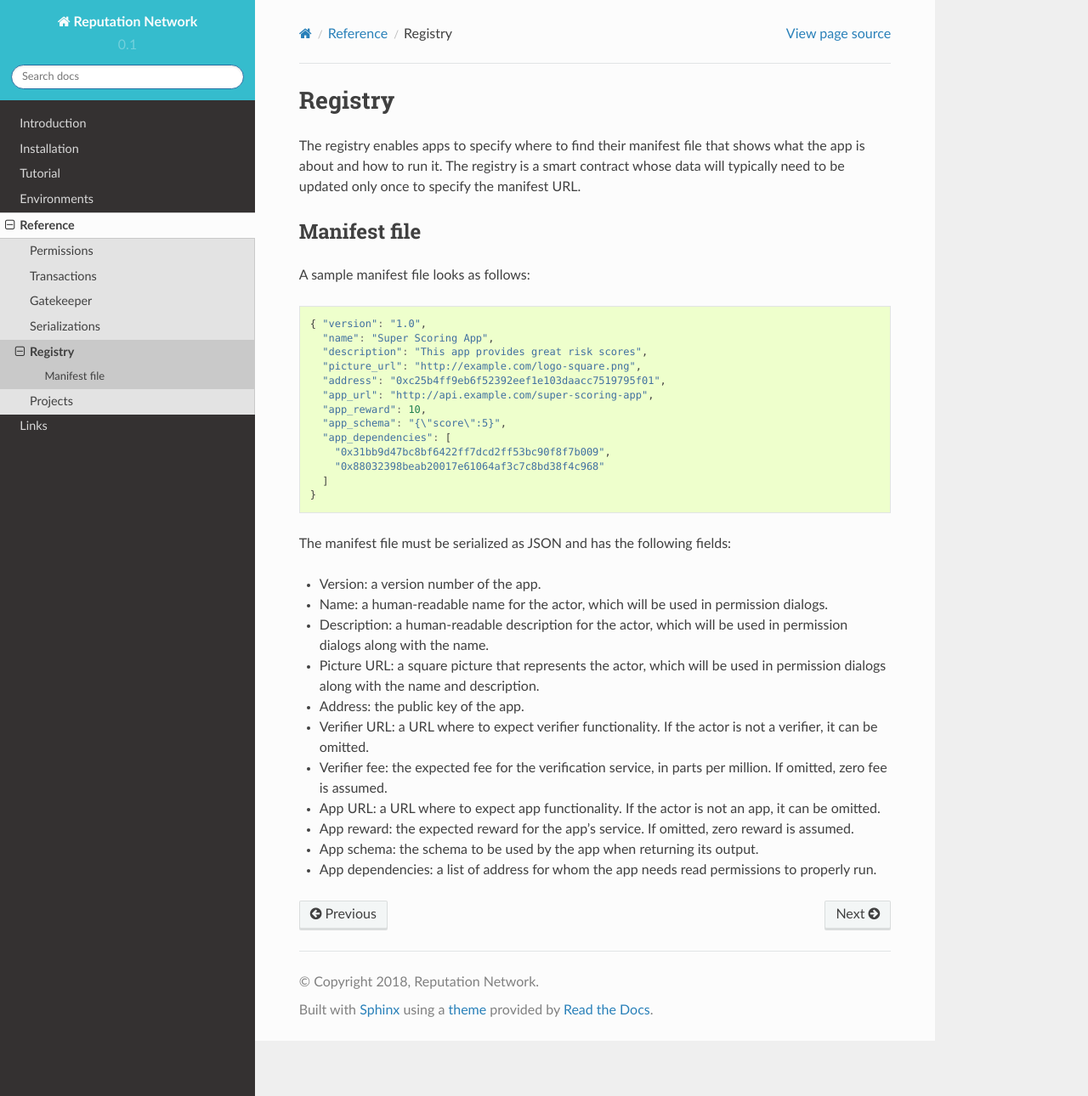
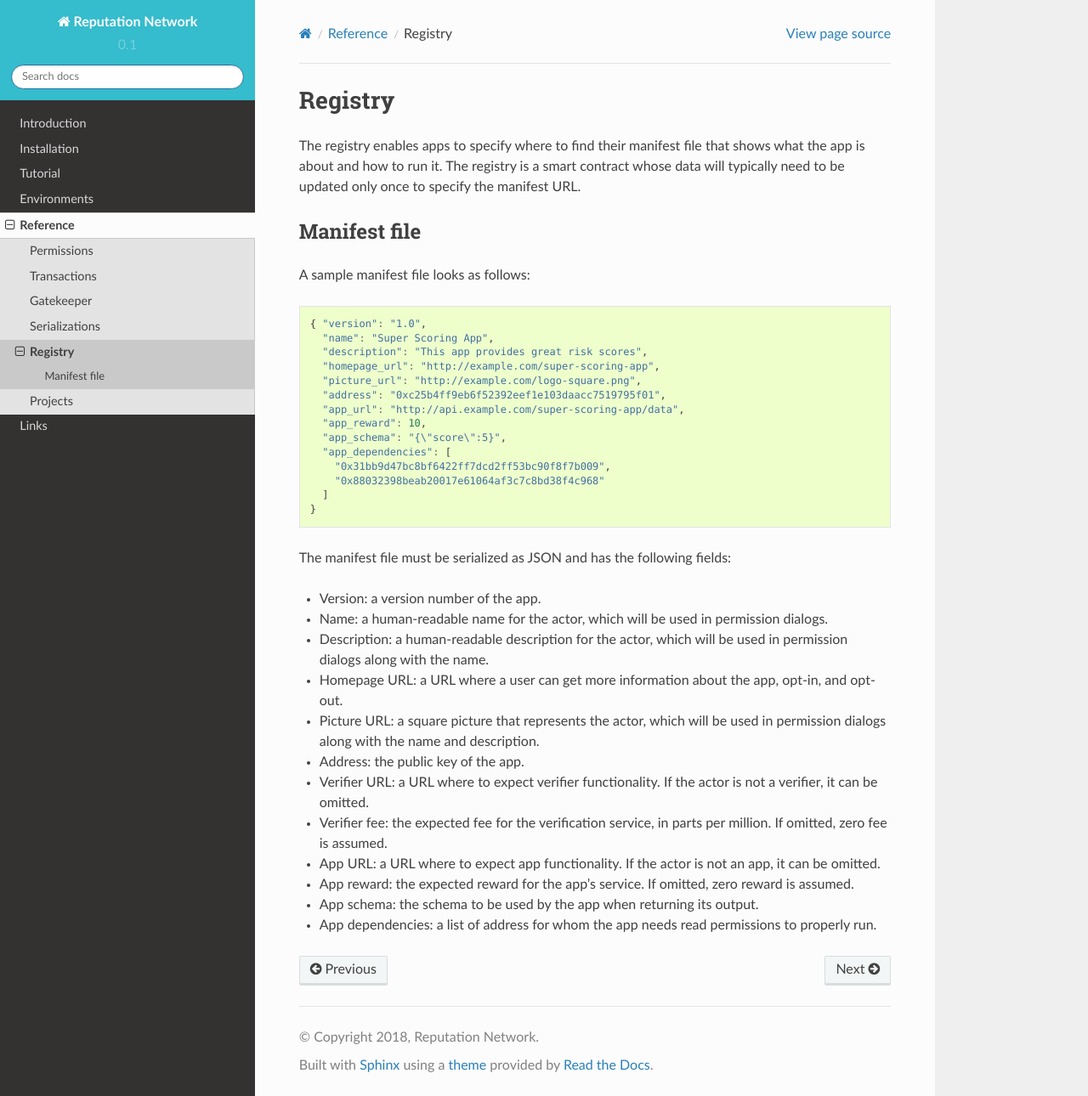
Before and after one commit to reputation-network/rey-docs, a Sphinx documentation site: the page built from docs/contents/reference/registry.rst, in a window 1280 px wide and 1290 px high. Shown: the whole window at 85% size. Built offline with Sphinx 7.4.7 and the Read the Docs theme 2.0.0, drawn with Linux system fonts in a browser that asks for light colours.

Commit message:
Add homepage_url to manifests

```diff
--- a/docs/contents/reference/registry.rst
+++ b/docs/contents/reference/registry.rst
@@ -18,9 +18,10 @@ A sample manifest file looks as follows:
   { "version": "1.0",
     "name": "Super Scoring App",
     "description": "This app provides great risk scores",
+    "homepage_url": "http://example.com/super-scoring-app",
     "picture_url": "http://example.com/logo-square.png",
     "address": "0xc25b4ff9eb6f52392eef1e103daacc7519795f01",
-    "app_url": "http://api.example.com/super-scoring-app",
+    "app_url": "http://api.example.com/super-scoring-app/data",
     "app_reward": 10,
     "app_schema": "{\"score\":5}",
     "app_dependencies": [
@@ -37,6 +38,8 @@ The manifest file must be serialized as JSON and has the following fields:
 
 - Description: a human-readable description for the actor, which will be used in permission dialogs along with the name.
 
+- Homepage URL: a URL where a user can get more information about the app, opt-in, and opt-out.
+
 - Picture URL: a square picture that represents the actor, which will be used in permission dialogs along with the name and description.
 
 - Address: the public key of the app.
--- a/docs/contents/tutorial/hello_world.rst
+++ b/docs/contents/tutorial/hello_world.rst
@@ -56,6 +56,7 @@ We'll build a simple Ruby service that computes the magic number given a subject
     version: '1.0',
     name: 'Hello World',
     description: 'Returns a magic number',
+    homepage_url: "http://localhost:8081",
     address: '0x88032398beab20017e61064af3c7c8bd38f4c968',
     app_url: 'http://localhost:8081/data',
     app_reward: 0,
@@ -97,6 +98,7 @@ This will launch a server that listens on port 8080 and has two endpoints:
     "name": "Hello World",
     "description": "Returns a magic number",
     "address": "0x88032398beab20017e61064af3c7c8bd38f4c968",
+    "homepage_url": "http://localhost:8081",
     "app_url": "http://localhost:8081/data",
     "app_reward": 0,
     "app_dependencies": []
--- a/docs/contents/tutorial/risk_score.rst
+++ b/docs/contents/tutorial/risk_score.rst
@@ -79,6 +79,7 @@ We'll build a service in Node.js that makes some computation out of the magic nu
     "name": "Risk Score",
     "description": "Returns a risk score based on your data",
     "address": "0x6d644c57247de51da20797f14dceedfbc4ef6561",
+    "homepage_url": "http://localhost:8083",
     "app_url": "http://localhost:8083/data",
     "app_reward": 0,
     "app_dependencies": ['0x88032398beab20017e61064af3c7c8bd38f4c968'],
@@ -113,6 +114,7 @@ This will launch a server that listens on port 8082 and has two endpoints:
     "name": "Risk Score",
     "description": "Returns a risk score based on your data",
     "address": "0x6d644c57247de51da20797f14dceedfbc4ef6561",
+    "homepage_url": "http://localhost:8083",
     "app_url": "http://localhost:8083/data",
     "app_reward": 0,
     "app_dependencies": ['0x88032398beab20017e61064af3c7c8bd38f4c968']
```
